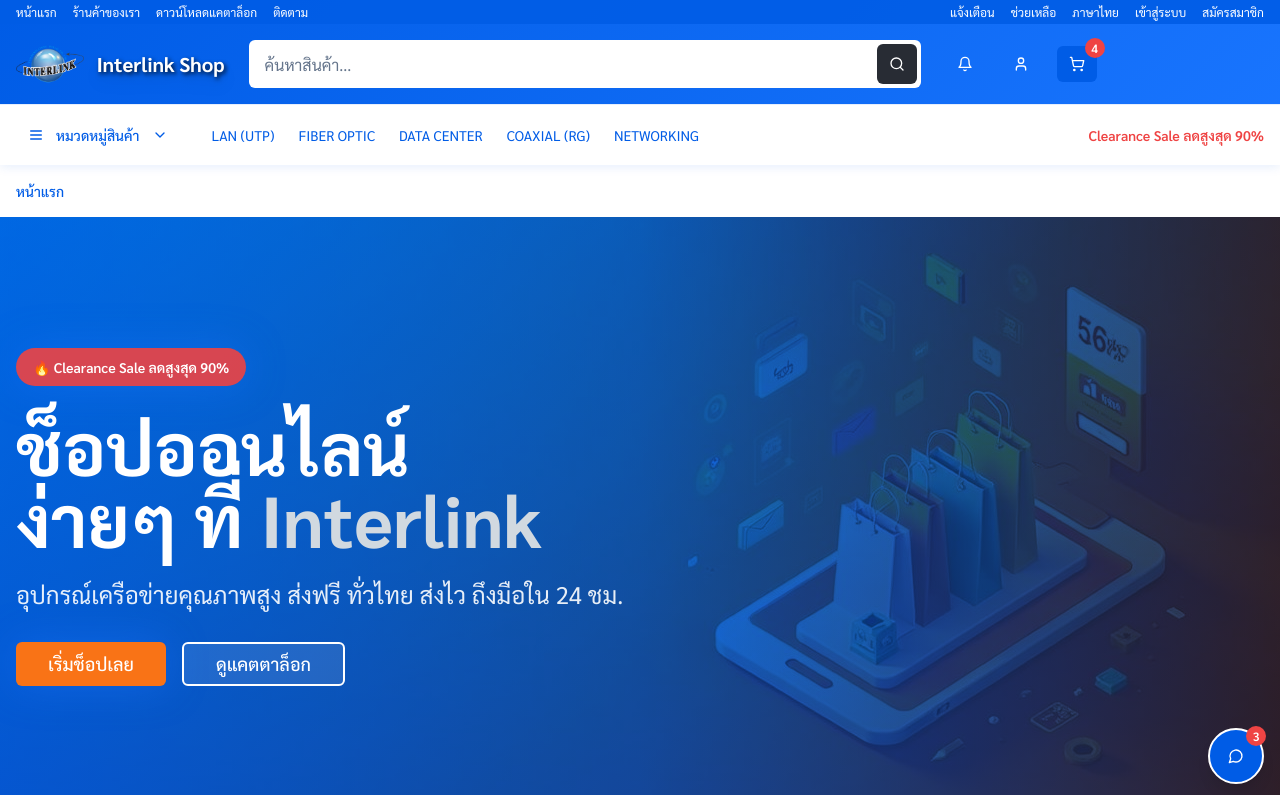
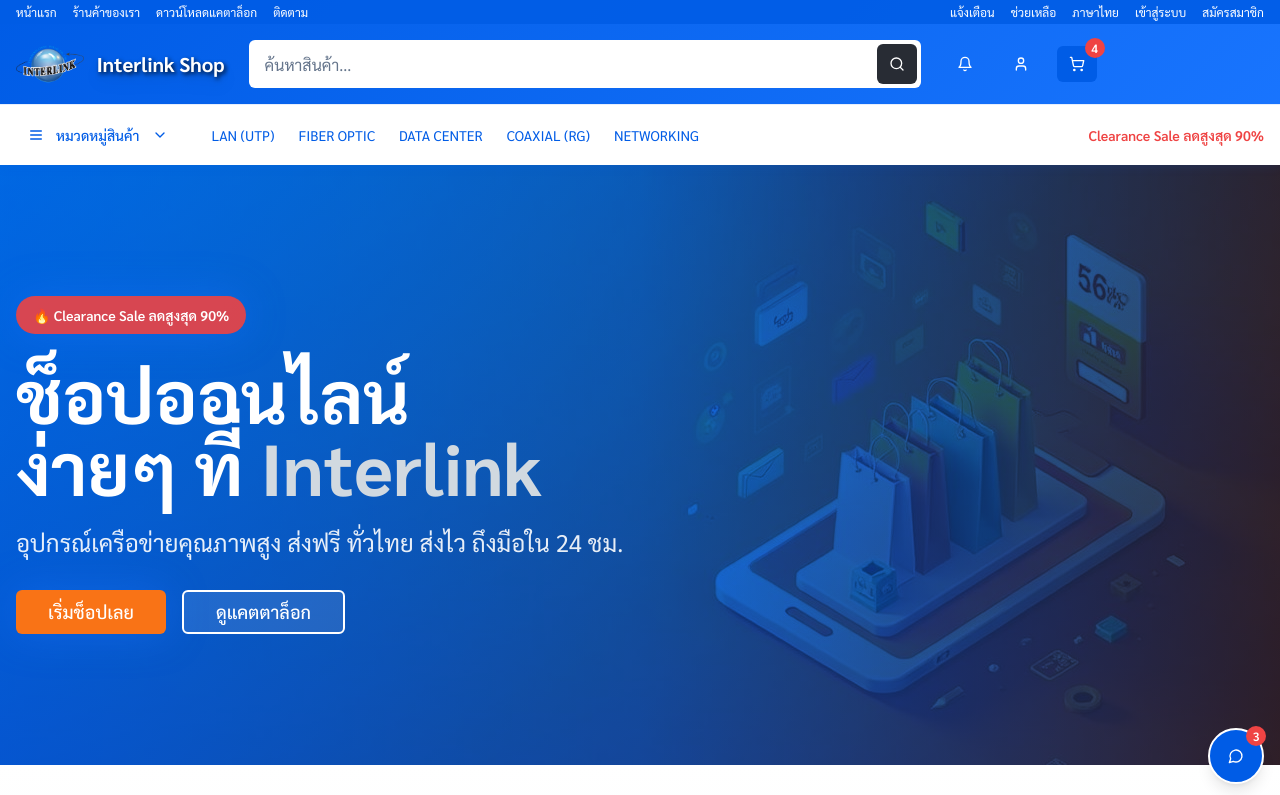
Before and after one commit to dayjakkrit03/ilink-shop-firebase, a React (Vite) app: page / in a window 1280 px wide. Shown: the top 795 px of the page. Built offline with nearby package versions, Linux system fonts and the light colour scheme.

Commit message:
Remove breadcrumb from homepage
The AI removed the breadcrumb navigation from the homepage (`src/pages/Index.tsx`).
-edited src/pages/Index.tsx

```diff
--- a/src/pages/Index.tsx
+++ b/src/pages/Index.tsx
@@ -18,14 +18,6 @@ const Index = () => {
   return (
     <div className="min-h-screen bg-background">
       <Header onCartClick={() => setIsCartOpen(true)} cartItemCount={cartItemCount} />
-
-      {/* Breadcrumb for homepage */}
-      <div className="container mx-auto px-4 py-4">
-        <nav className="text-sm text-muted-foreground">
-          <span className="text-primary font-medium">หน้าแรก</span>
-        </nav>
-      </div>
-
       <HeroSection />
       <ProductGrid />
       <CategoryGrid />
```
